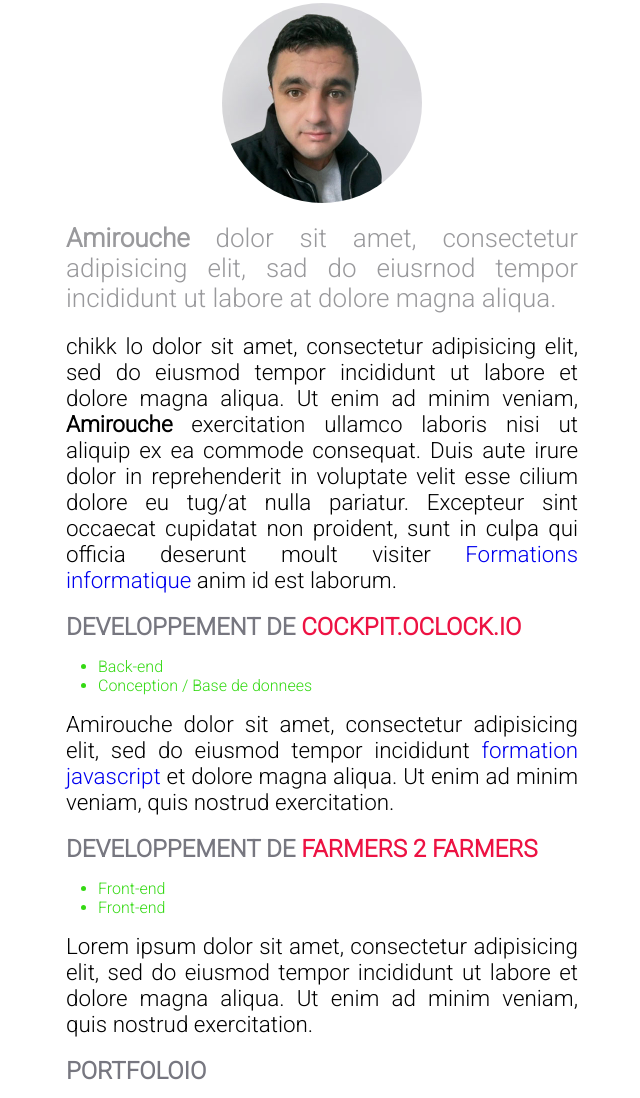
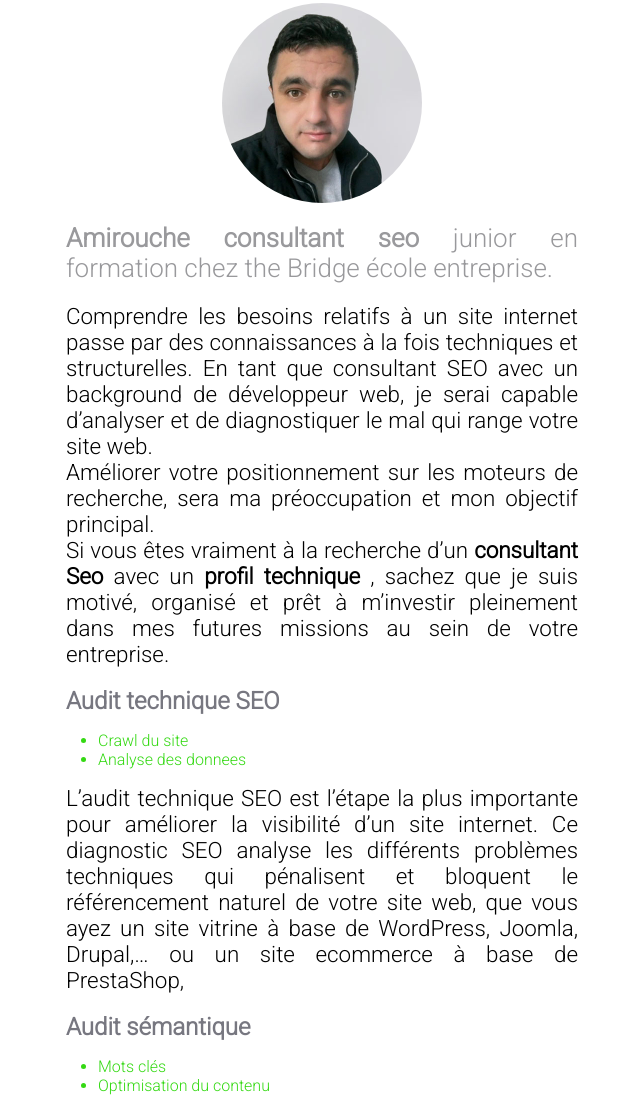
Before and after one commit to amirouche-hellal/Page_perso, a plain HTML site: page index.html in a window 1280 px wide. Shown: the part 269-1367 px from the top of the page, without its empty margins (318-958 px from the left). Drawn offline with Linux system fonts and the light colour scheme.

Commit message:
mettre un vrai texte

```diff
--- a/index.html
+++ b/index.html
@@ -3,8 +3,8 @@
     <head>
         <meta charset="UTF-8" />
         <meta name="viewport" content="width=device-width, initial-scale=1.0" />
-        <title>Amirouche:seo junior</title>
-        <meta name="description" content="Amirouche , Lorem ipsum dolor sit amet consectetur adipisicing elit. Error et odio accusamus. "/>
+        <title>Amirouche:Consultant seo junior</title>
+        <meta name="description" content="Amirouche consultant seo junior Lorem ipsum dolor sit amet consectetur adipisicing elit. Error et odio accusamus. "/>
         <!-- balise canonical -->
         <link href="https://oclock.io/blog/1850/lucie_formation.html" rel="canonical">
         <!-- balise href lang -->
@@ -37,7 +37,7 @@
         <!-- End Google Tag Manager (noscript) -->
         <header itemscope itemtype="http://schema.org/Person" >
         <h1 class="logo" >
-            <a href="#" itemprop="name">Amirouch<span>E</span></a>
+            <a href="#" itemprop="name"><span>A</span>mirouche <span>C</span>onsultant <span>S</span>eo</a>
         </h1>
         <h2 itemprop="jobTitle">Consultant Seo junior</h2>
         <div class="social" >
@@ -52,51 +52,41 @@
                 <img class="image_article" itemprop="image"  src="img/amirouche_hellal.jpg" alt="Amirouche hellal" srcset="" />
                 <section class="contenu_introduction">
                     <p class="entete" itemprop="description">
-                        <strong>Amirouche</strong> dolor sit amet, consectetur
-                        adipisicing elit, sad do eiusrnod tempor incididunt ut labore at
-                        dolore magna aliqua.
+                        <strong>Amirouche consultant seo</strong> junior en
+                        formation chez the Bridge école entreprise.
                     </p>
                     <p class="contenu_paragraphe">
-                        chikk lo dolor sit amet, consectetur adipisicing elit, sed do
-                        eiusmod tempor incididunt ut labore et dolore magna aliqua. Ut enim
-                        ad minim veniam, <strong>Amirouche </strong> exercitation
-                        ullamco laboris nisi ut aliquip ex ea commode consequat. Duis aute
-                        irure dolor in reprehenderit in voluptate velit esse cilium dolore
-                        eu tug/at nulla pariatur. Excepteur sint occaecat cupidatat non
-                        proident, sunt in culpa qui officia deserunt moult visiter
-                        <a href="http://www.Oclock.io"> Formations informatique</a> anim id
-                        est laborum.
+                        Comprendre les besoins relatifs à un site internet passe par des connaissances à la fois techniques et structurelles. En tant que consultant SEO
+                        avec un background de développeur web, je serai capable d’analyser et de diagnostiquer le mal qui range votre site web.<br>
+                        Améliorer votre positionnement sur les moteurs de recherche, sera ma préoccupation et mon objectif principal.
+                        <br>Si vous êtes vraiment à la recherche d’un <strong>consultant Seo</strong> avec un <strong>profil technique</strong> , sachez que je suis motivé, organisé et prêt à m’investir
+                        pleinement dans mes futures missions au sein de votre entreprise.
                     </p>
                 </section>
                 <section class="back_end_section">
                     <h2>
-                        DEVELOPPEMENT DE
-                        <a href="http://www.COCKPIT.OCLOCK.io">COCKPIT.OCLOCK.IO</a>
+                        Audit technique SEO</a>
                     </h2>
                     <ul class="liste_back">
-                        <li><a href="/Back-end">Back-end</a></li>
-                        <li><a href="/Conception_Base de donnees">Conception / Base de donnees</a></li>
+                        <li><a href="/Back-end">Crawl du site</a></li>
+                        <li><a href="/Conception_Base de donnees">Analyse des donnees</a></li>
                     </ul>
                     <p class="contenu_paragraphe">
-                        Amirouche  dolor sit amet, consectetur adipisicing elit, sed do
-                        eiusmod tempor incididunt
-                        <a href="formation_javascript"> formation javascript</a> et dolore
-                        magna aliqua. Ut enim ad minim veniam, quis nostrud exercitation.
+                        L’audit technique SEO est l’étape la plus importante pour améliorer la visibilité d’un site internet. Ce diagnostic SEO analyse les différents problèmes techniques qui pénalisent et bloquent le référencement naturel de votre site web, que vous ayez un site vitrine à base de WordPress, Joomla, Drupal,… ou un site ecommerce à base de PrestaShop,
                     </p>
                 </section>
                 <section class="front_end_section">
                     <h2>
-                        DEVELOPPEMENT DE
-                        <a href="http://www.COCKPIT.OCLOCK.io">FARMERS 2 FARMERS</a>
+                        Audit sémantique
                     </h2>
                     <ul class="liste_front">
-                        <li><a href="/Front-end">Front-end</a></li>
-                        <li><a href="/Conception_Base de donnees">Front-end</a></li>
+                        <li><a href="/Front-end">Mots clés</a></li>
+                        <li><a href="/Conception_Base de donnees">Optimisation du contenu</a></li>
                     </ul>
                     <p class="contenu_paragraphe">
-                        Lorem ipsum dolor sit amet, consectetur adipisicing elit, sed do
-                        eiusmod tempor incididunt ut labore et dolore magna aliqua. Ut enim
-                        ad minim veniam, quis nostrud exercitation.
+                        L'audit sémantique nous permet d'avoir la visibilité sur beaucoup d'actions à effectuer:
+                        Il nous permet de Catégoriser un site web, un site éditorial, un site ecommerce ,etc.
+                        Tout ça va nous éclaircir sur les pages dont il faut enrichir le contenu ou créer de nouvelles pages : landing pages , des articles ...
                     </p>
                 </section>
                 <section class="portfolio">
--- a/style.css
+++ b/style.css
@@ -14,7 +14,7 @@ header {
 .logo {
   text-align: center;
   margin: 42px 0 20px 0px;
-  font-size: 63px;
+  font-size: 42px;
 }
 .logo a {
   color: black;
```
